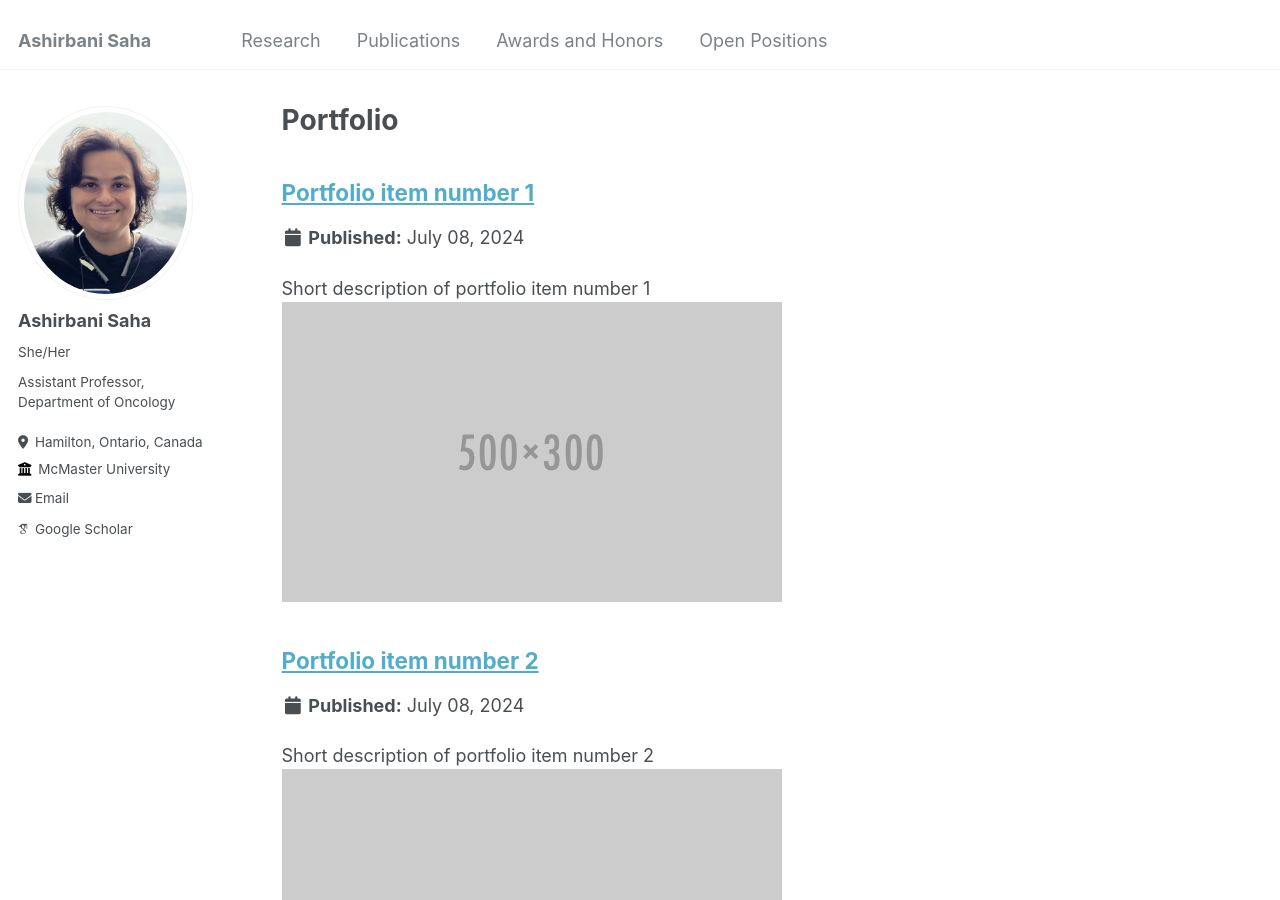
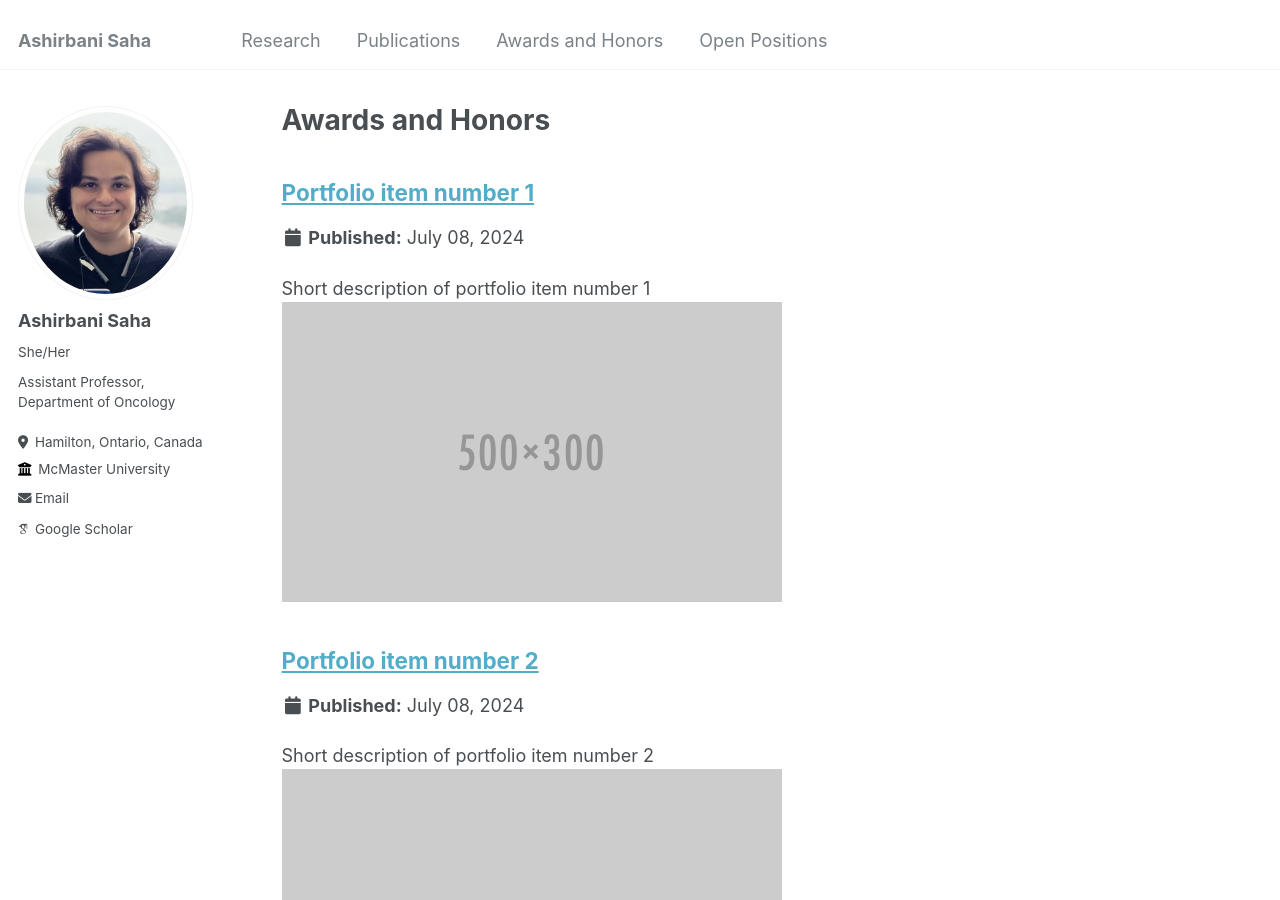
Before and after one commit to asrepo2019/ashirbanisaha, a Jekyll site: the page built from _pages/portfolio.html, in a window 1280 px wide and 900 px high. Built offline with Jekyll 4.4.1, drawn with Linux system fonts in a browser that asks for light colours; some web fonts are replaced.

Commit message:
Update portfolio.html

```diff
--- a/_pages/portfolio.html
+++ b/_pages/portfolio.html
@@ -1,6 +1,6 @@
 ---
 layout: archive
-title: "Portfolio"
+title: "Awards and Honors"
 permalink: /portfolio/
 author_profile: true
 ---
```
